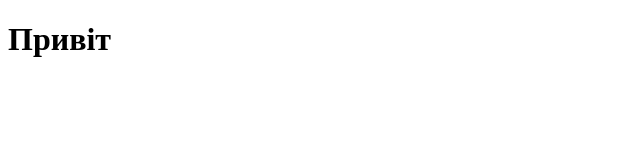
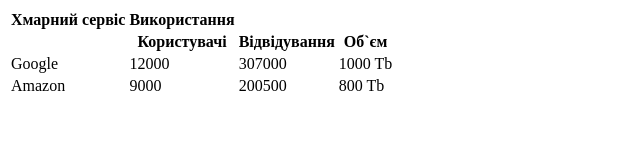
Before and after one commit to TanyaMosk/Tutorial, a plain HTML site: page index.html in a window 1280 px wide. Shown: the whole page, without its empty margins (0-640 px from the left). Drawn offline with Linux system fonts and the light colour scheme.

Commit message:
newtoday

```diff
--- /dev/null
+++ b/css/style.css
@@ -0,0 +1,14 @@
+body {
+  font-family: sans-serif;
+  font-size: 20px;
+}
+
+table {
+  border-collapse: collapse;
+}
+
+table th,
+table td {
+  padding: 10px;
+  border: 1px solid #2a2a2a;
+}
--- a/index.html
+++ b/index.html
@@ -2,11 +2,40 @@
 <html lang="en">
   <head>
     <meta charset="UTF-8" />
-    <meta http-equiv="X-UA-Compatible" content="IE=edge" />
     <meta name="viewport" content="width=device-width, initial-scale=1.0" />
     <title>Document</title>
   </head>
   <body>
-    <h1>Привіт</h1>
+    <table>
+      <thead>
+        <tr>
+          <th>Хмарний сервіс</th>
+          <th>Використання</th>
+          <th></th>
+          <th></th>
+        </tr>
+        <tr>
+          <th></th>
+          <th>Користувачі</th>
+          <th>Відвідування</th>
+          <th>Об`єм</th>
+        </tr>
+      </thead>
+
+      <tbody>
+        <tr>
+          <td>Google</td>
+          <td>12000</td>
+          <td>307000</td>
+          <td>1000 Tb</td>
+        </tr>
+        <tr>
+          <td>Amazon</td>
+          <td>9000</td>
+          <td>200500</td>
+          <td>800 Tb</td>
+        </tr>
+      </tbody>
+    </table>
   </body>
 </html>
```
